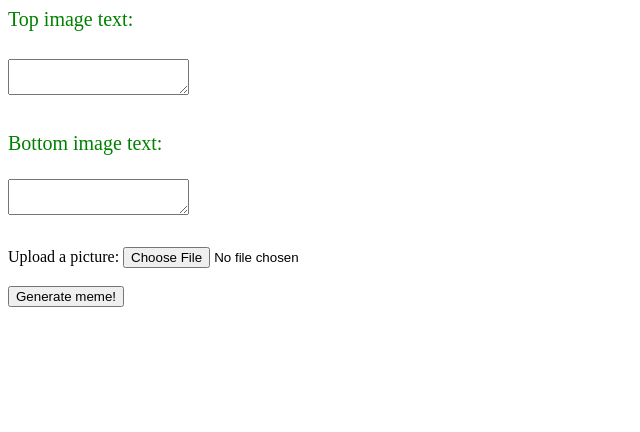
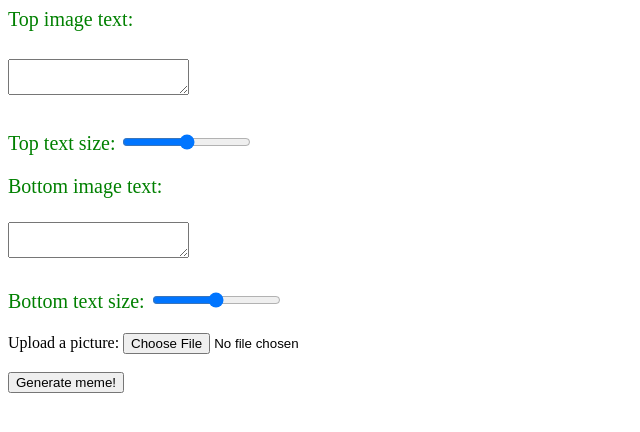
Before and after one commit to Bledwings/meme-generator, a plain HTML site: page index.html in a window 1280 px wide. Shown: the whole page, without its empty margins (0-640 px from the left). Drawn offline with Linux system fonts and the light colour scheme.

Commit message:
Update index.html

```diff
--- a/index.html
+++ b/index.html
@@ -8,8 +8,11 @@
 	<div class="memetext">			<!--text boxes for user to enter text-->
 		<label for="toptext">Top image text:</label>
 		<h1> <textarea	id = "toptext"> </textarea> </h1>
+		<p>Top text size: <input type="range" id="topsize" min = "0.05" max = "0.25" value="0.15" step="0.01"></p>
 		<label for="bottomtext">Bottom image text:</label>
 		<h2> <textarea	id = "bottomtext" > </textarea> </h2>
+		<p>Bottom text size: <input type="range" id="bottomsize" min = "0.05" max = "0.25" value="0.15" step="0.01"> </p>
+
 	</div>
 
 	<div class="upload">
```
